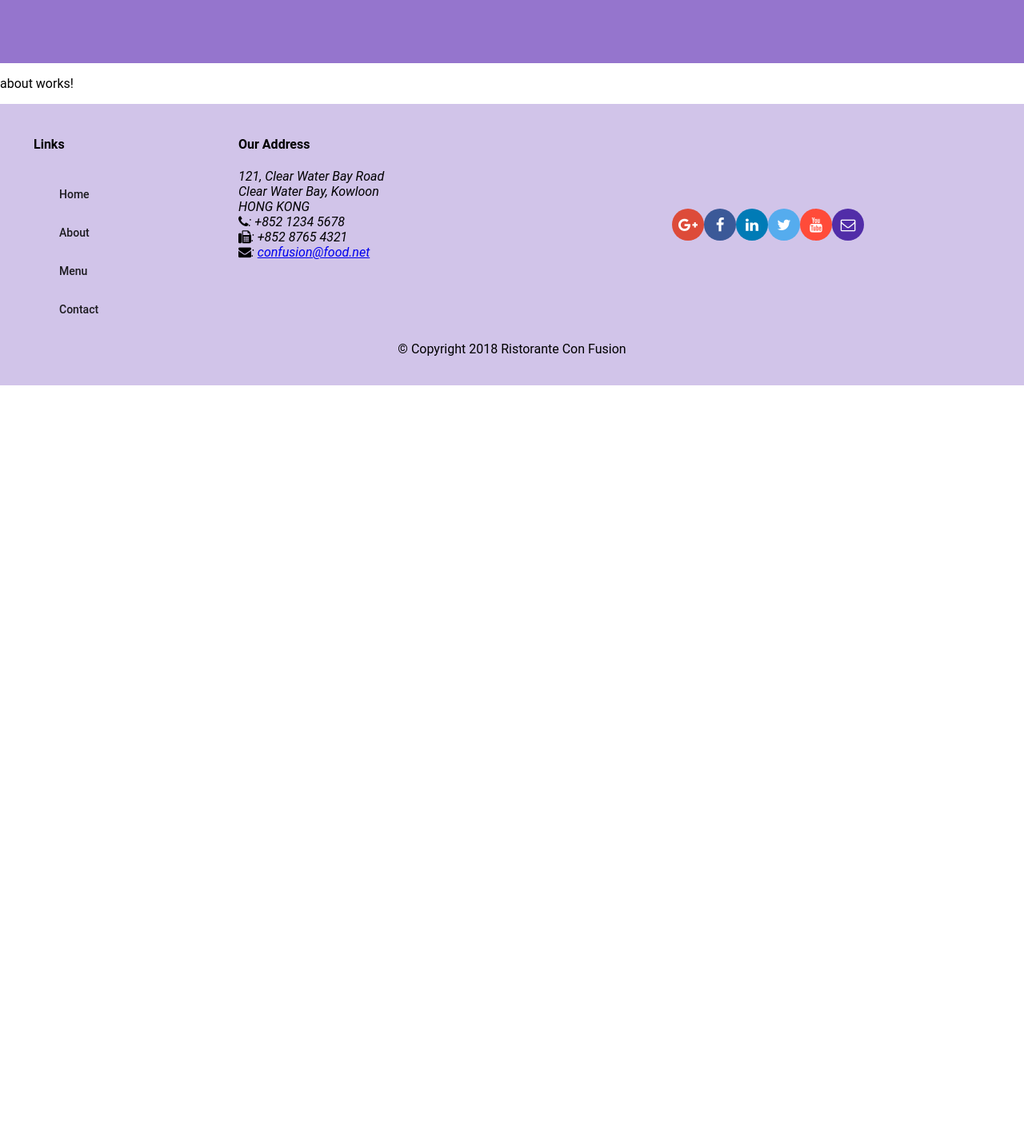
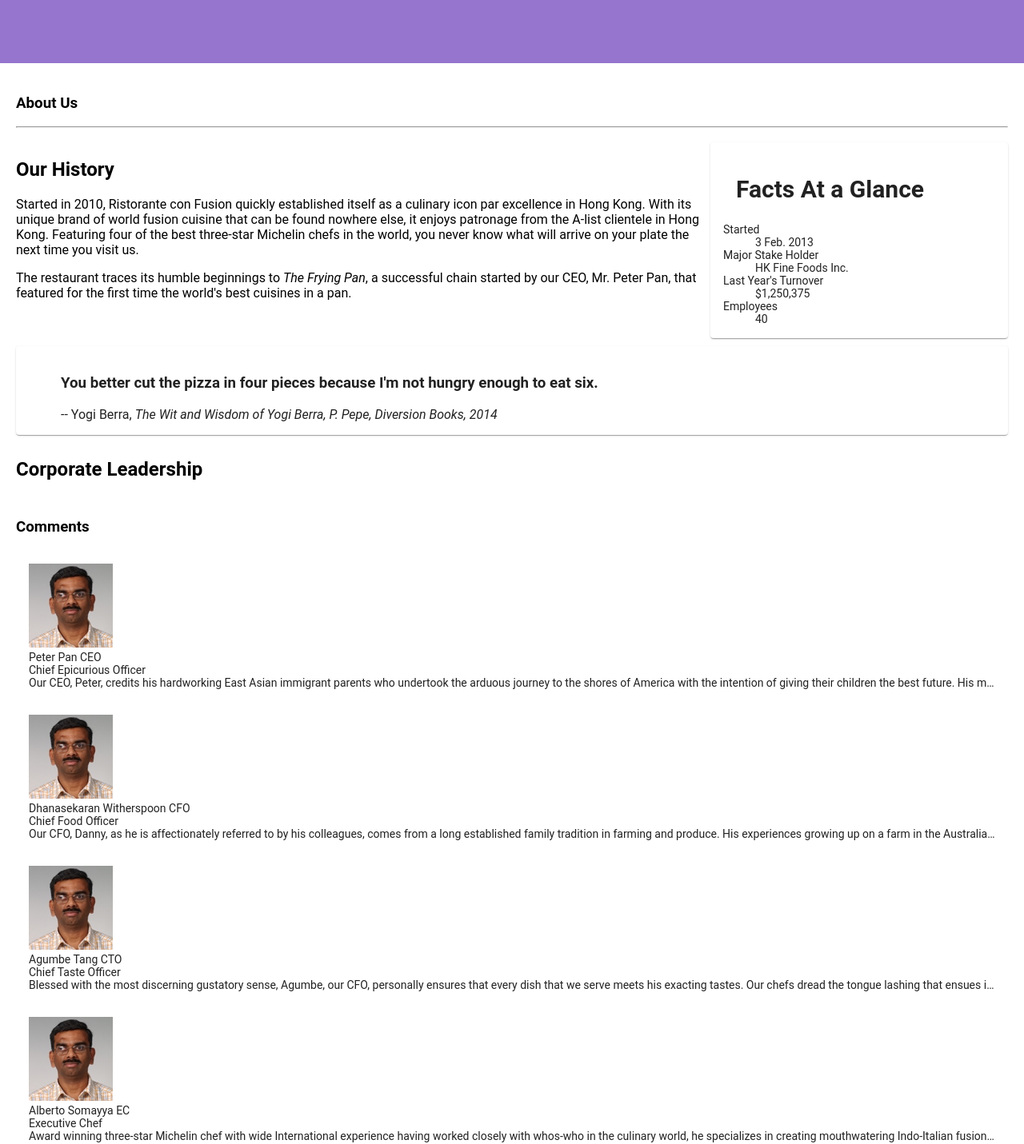
Before and after one commit to YitbarekG/Angular, an Angular app: page /about in a window 1280 px wide. Shown: the part 260-1691 px from the top of the page at 80% size. Before the commit the page ends 800 px from the top, so only its background shows below. Built offline with nearby package versions, Linux system fonts and the light colour scheme.

Commit message:
assignment 2

```diff
--- a/src/app/about/about.component.html
+++ b/src/app/about/about.component.html
@@ -1,3 +1,70 @@
-<p>
-  about works!
-</p>
+<div class="container"
+  fxLayout="column"
+  fxLayoutGap="10px">
+
+  <div fxFlex>
+    <div>
+        <h3>About Us</h3>
+        <hr>
+    </div>
+  </div>
+
+  <div fxFlex>
+    <div fxLayout="column" fxLayout.gt-sm="row">
+      <div fxFlex="70">
+        <h2>Our History</h2>
+        <p>Started in 2010, Ristorante con Fusion quickly established itself as a culinary icon par excellence in Hong Kong. With its unique brand of world fusion cuisine that can be found nowhere else, it enjoys patronage from the A-list clientele in Hong Kong.  Featuring four of the best three-star Michelin chefs in the world, you never know what will arrive on your plate the next time you visit us.</p>
+        <p>The restaurant traces its humble beginnings to <em>The Frying Pan</em>, a successful chain started by our CEO, Mr. Peter Pan, that featured for the first time the world's best cuisines in a pan.</p>
+      </div>
+      <div fxFlex="30">
+        <mat-card>
+          <mat-card-header>
+            <mat-card-title>
+            <h2>Facts At a Glance</h2>
+            </mat-card-title>
+          </mat-card-header>
+          <mat-card-content>
+            <dl>
+              <dt>Started</dt>
+              <dd>3 Feb. 2013</dd>
+              <dt>Major Stake Holder</dt>
+              <dd>HK Fine Foods Inc.</dd>
+              <dt>Last Year's Turnover</dt>
+              <dd>$1,250,375</dd>
+              <dt>Employees</dt>
+              <dd>40</dd>
+            </dl>
+          </mat-card-content>
+        </mat-card>
+      </div>
+    </div>
+  </div>
+
+  <div fxFlex>
+    <mat-card>
+      <blockquote>
+        <h3>You better cut the pizza in four pieces because
+            I'm not hungry enough to eat six.</h3>
+        <footer>-- Yogi Berra,
+          <cite>The Wit and Wisdom of Yogi Berra,
+            P. Pepe, Diversion Books, 2014</cite>
+        </footer>
+      </blockquote>
+    </mat-card>
+  </div>
+
+
+  <div fxFlex>
+    <h2>Corporate Leadership</h2>
+    <mat-list *ngIf="leaders">
+      <h3>Comments</h3>
+      <mat-list-item *ngFor="let leader of leaders">
+        <p matLine><img src = '{{leader.image}}' alt={{leader.name}}></p>
+        <h4 matLine>{{leader.name}} {{leader.abbr}}</h4>
+        <p matLine>{{leader.designation}}</p>
+        <p matLine><span>{{leader.description}}</span></p>
+
+      </mat-list-item>
+    </mat-list>
+  </div>
+</div>
--- a/src/app/about/about.component.ts
+++ b/src/app/about/about.component.ts
@@ -1,4 +1,7 @@
 import { Component, OnInit } from '@angular/core';
+
+import { Leader } from '../shared/leader';
+import { LeadersService } from '../services/leaders.service';
 
 @Component({
   selector: 'app-about',
@@ -7,9 +10,12 @@
 })
 export class AboutComponent implements OnInit {
 
-  constructor() { }
+  leaders:Leader[];
+
+  constructor(private leadersService : LeadersService) { }
 
   ngOnInit() {
+    this.leaders=this.leadersService.getLeaders();
   }
 
 }
--- a/src/app/app.module.ts
+++ b/src/app/app.module.ts
@@ -47,7 +47,7 @@
     MatButtonModule,
     AppRoutingModule
   ],
-  providers: [DishService ],
+  providers: [ ],
   bootstrap: [AppComponent]
 })
 export class AppModule { }
--- a/src/app/footer/footer.component.ts
+++ b/src/app/footer/footer.component.ts
@@ -1,4 +1,6 @@
 import { Component, OnInit } from '@angular/core';
+
+
 
 @Component({
   selector: 'app-footer',
@@ -7,6 +9,8 @@
 })
 export class FooterComponent implements OnInit {
 
+
+
   constructor() { }
 
   ngOnInit() {
--- a/src/app/home/home.component.html
+++ b/src/app/home/home.component.html
@@ -33,4 +33,19 @@
   </mat-card-content>
 </mat-card>
 
+<mat-card *ngIf="leader" fxFlex>
+  <mat-card-header>
+    <div mat-card-avatar></div>
+    <mat-card-title>
+      <h3>{{leader.name | uppercase}}</h3>
+    </mat-card-title>
+  </mat-card-header>
+  <img mat-card-image src={{leader.image}} alt={{promotion.name}}>
+  <mat-card-content>
+    <p matLine>{{leader.designation}}</p>
+    <p>{{leader.description}}
+    </p>
+  </mat-card-content>
+</mat-card>
+
 </div>
--- a/src/app/home/home.component.ts
+++ b/src/app/home/home.component.ts
@@ -5,6 +5,9 @@
 
 import { Promotion } from '../shared/promotion';
 import { PromotionService } from '../services/promotion.service';
+
+import { Leader } from '../shared/leader';
+import { LeadersService } from '../services/leaders.service';
 
 @Component({
   selector: 'app-home',
@@ -15,12 +18,15 @@
 
   dish:Dish;
   promotion:Promotion;
+  leader:Leader;
 
-  constructor(private dishService:DishService, private promotionService:PromotionService) { }
+
+  constructor(private dishService:DishService, private promotionService:PromotionService, private leeaderService:LeadersService) { }
 
   ngOnInit() {
     this.dish= this.dishService.getFeaturedDish();
     this.promotion = this.promotionService.getFeaturedPromotion();
+    this.leader=this.leeaderService.getFeaturedLeader();
   }
 
 }
--- a/src/app/services/dish.service.ts
+++ b/src/app/services/dish.service.ts
@@ -3,9 +3,9 @@
 
 import { DISHES } from '../shared/dishes';
 
-// @Injectable({
-//   providedIn: 'root'
-// })
+@Injectable({
+  providedIn: 'root'
+})
 export class DishService {
 
   constructor() { }
--- /dev/null
+++ b/src/app/services/leaders.service.ts
@@ -0,0 +1,25 @@
+import { Injectable } from '@angular/core';
+
+import { Leader } from '../shared/leader';
+import { LEADERS } from '../shared/leaders';
+
+@Injectable({
+  providedIn: 'root'
+})
+export class LeadersService {
+
+  constructor() { }
+
+  getLeaders():Leader[]{
+    return LEADERS;
+  }
+
+  getLeader(id:string):Leader{
+    return LEADERS.filter(leader=>leader.id===id)[0];
+  }
+
+  getFeaturedLeader():Leader{
+    return LEADERS.filter(leader=>leader.featured)[0];
+  }
+
+}
--- /dev/null
+++ b/src/app/shared/leader.ts
@@ -0,0 +1,9 @@
+export class Leader{
+    id:string;
+    name:string;
+    image:string;
+    designation:string;
+    abbr:string;
+    featured:boolean;
+    description:string;
+}
--- /dev/null
+++ b/src/app/shared/leaders.ts
@@ -0,0 +1,43 @@
+import { Leader } from "./leader"
+export const LEADERS:Leader[]=[
+    {
+      id: '0',
+      name: 'Peter Pan',
+      image: '/assets/images/alberto.png',
+      designation: 'Chief Epicurious Officer',
+      abbr: 'CEO',
+      featured: false,
+      // tslint:disable-next-line:max-line-length
+      description: 'Our CEO, Peter, credits his hardworking East Asian immigrant parents who undertook the arduous journey to the shores of America with the intention of giving their children the best future. His mother\'s wizardy in the kitchen whipping up the tastiest dishes with whatever is available inexpensively at the supermarket, was his first inspiration to create the fusion cuisines for which The Frying Pan became well known. He brings his zeal for fusion cuisines to this restaurant, pioneering cross-cultural culinary connections.'
+    },
+    {
+      id: '1',
+      name: 'Dhanasekaran Witherspoon',
+      image: '/assets/images/alberto.png',
+      designation: 'Chief Food Officer',
+      abbr: 'CFO',
+      featured: false,
+      // tslint:disable-next-line:max-line-length
+      description: 'Our CFO, Danny, as he is affectionately referred to by his colleagues, comes from a long established family tradition in farming and produce. His experiences growing up on a farm in the Australian outback gave him great appreciation for varieties of food sources. As he puts it in his own words, Everything that runs, wins, and everything that stays, pays!'
+    },
+    {
+      id: '2',
+      name: 'Agumbe Tang',
+      image: '/assets/images/alberto.png',
+      designation: 'Chief Taste Officer',
+      abbr: 'CTO',
+      featured: false,
+      // tslint:disable-next-line:max-line-length
+      description: 'Blessed with the most discerning gustatory sense, Agumbe, our CFO, personally ensures that every dish that we serve meets his exacting tastes. Our chefs dread the tongue lashing that ensues if their dish does not meet his exacting standards. He lives by his motto, You click only if you survive my lick.'
+    },
+    {
+      id: '3',
+      name: 'Alberto Somayya',
+      image: '/assets/images/alberto.png',
+      designation: 'Executive Chef',
+      abbr: 'EC',
+      featured: true,
+      // tslint:disable-next-line:max-line-length
+      description: 'Award winning three-star Michelin chef with wide International experience having worked closely with whos-who in the culinary world, he specializes in creating mouthwatering Indo-Italian fusion experiences. He says, Put together the cuisines from the two craziest cultures, and you get a winning hit! Amma Mia!'
+    }
+  ];
```
Also changed, not shown: 1 other file (tests, documents, lock files or other folders).
